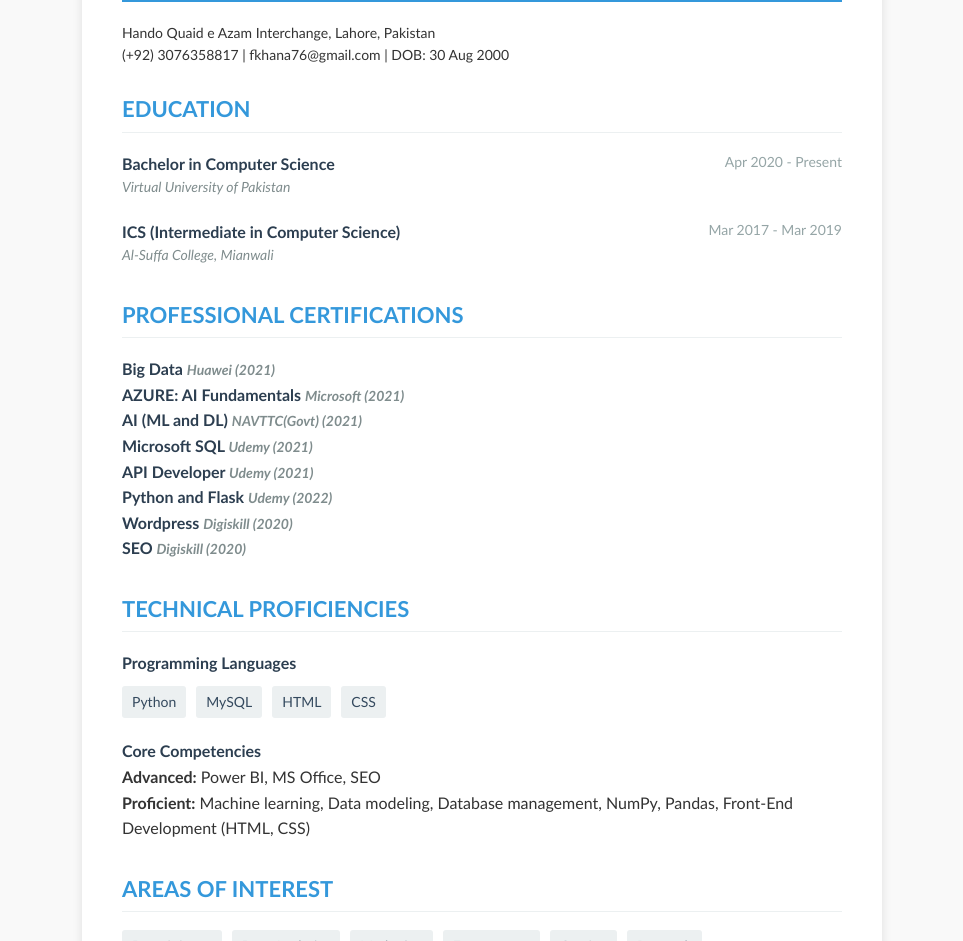
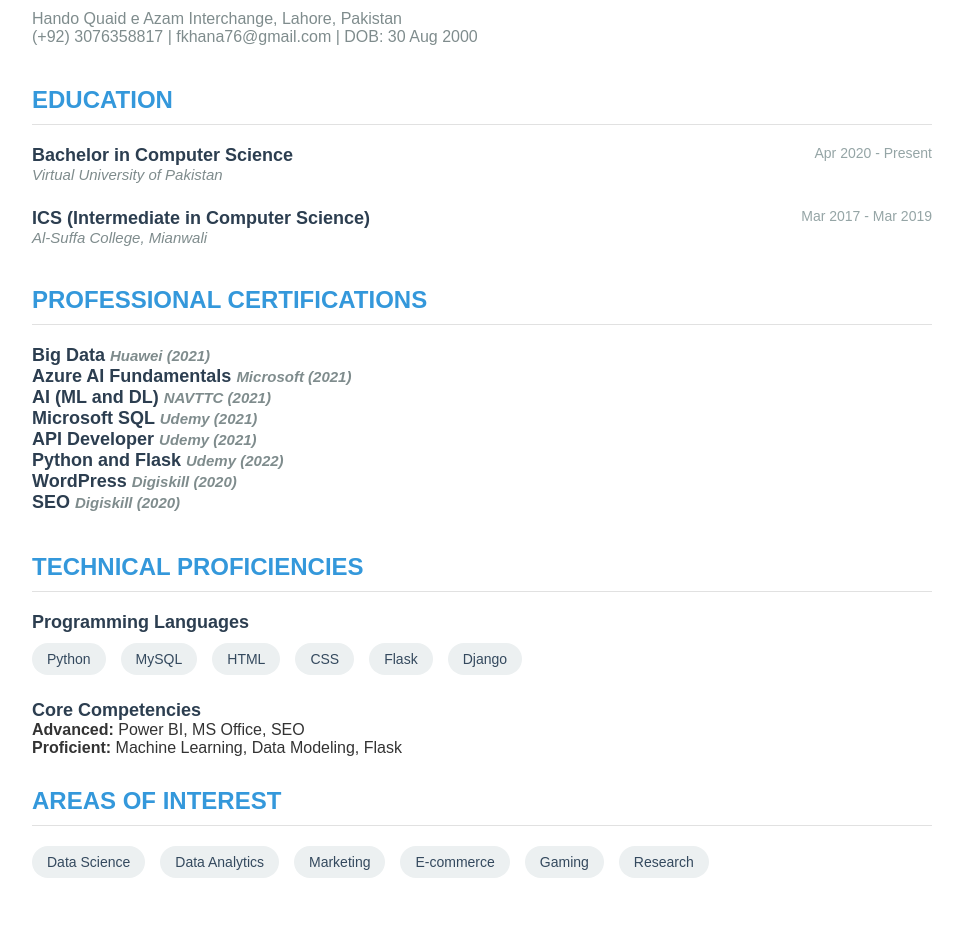
Before and after one commit to FozanAhmad/Resume-, a plain HTML site: page index.html in a window 1280 px wide. Shown: the part 212-1153 px from the top of the page, without its empty margins (158-1121 px from the left). Drawn offline with Linux system fonts and the light colour scheme.

Commit message:
index.html

```diff
--- a/index.html
+++ b/index.html
@@ -6,52 +6,55 @@
     <title>Fozan Ahmad - Professional Resume and Cover Letter</title>
     <style>
         body {
-            font-family: 'Calibri', 'Arial', sans-serif;
-            line-height: 1.6;
+            font-family: 'Arial', sans-serif;
             color: #333;
-            max-width: 800px;
-            margin: 0 auto;
-            padding: 40px;
-            background-color: #f9f9f9;
+            background-color: #f4f7f6;
+            margin: 0;
+            padding: 0;
         }
         .container {
-            background-color: #ffffff;
-            padding: 40px;
-            box-shadow: 0 0 10px rgba(0,0,0,0.1);
+            max-width: 900px;
+            margin: 50px auto;
+            background-color: #fff;
+            padding: 30px 40px;
+            box-shadow: 0 8px 16px rgba(0, 0, 0, 0.1);
+            border-radius: 10px;
         }
         h1 {
+            font-size: 32px;
             color: #2c3e50;
             border-bottom: 2px solid #3498db;
             padding-bottom: 10px;
-            margin-bottom: 20px;
-            font-size: 28px;
+            margin-bottom: 30px;
         }
         h2 {
             color: #3498db;
-            margin-top: 25px;
-            font-size: 22px;
-            border-bottom: 1px solid #ecf0f1;
-            padding-bottom: 5px;
+            font-size: 24px;
+            border-bottom: 1px solid #e1e1e1;
+            padding-bottom: 10px;
+            margin-top: 30px;
+            margin-bottom: 20px;
         }
         .contact-info {
-            margin-bottom: 25px;
-            font-size: 14px;
+            margin-bottom: 40px;
+            font-size: 16px;
+            color: #7f8c8d;
         }
         .section {
-            margin-bottom: 30px;
+            margin-bottom: 40px;
         }
         .item {
-            margin-bottom: 20px;
+            margin-bottom: 25px;
         }
         .item-title {
-            font-weight: bold;
-            font-size: 16px;
+            font-size: 18px;
+            font-weight: 600;
             color: #2c3e50;
         }
         .item-subtitle {
             font-style: italic;
             color: #7f8c8d;
-            font-size: 14px;
+            font-size: 15px;
         }
         .item-date {
             float: right;
@@ -61,53 +64,65 @@
         .skills-list {
             display: flex;
             flex-wrap: wrap;
-            gap: 10px;
+            gap: 15px;
             margin-top: 10px;
         }
         .skill-item {
             background-color: #ecf0f1;
-            padding: 5px 10px;
-            border-radius: 3px;
+            padding: 8px 15px;
+            border-radius: 20px;
             font-size: 14px;
             color: #34495e;
         }
         .clearfix::after {
             content: "";
+            display: table;
             clear: both;
-            display: table;
         }
         .cover-letter {
             display: none;
-            margin-bottom: 40px;
             font-size: 16px;
             line-height: 1.8;
+            margin-bottom: 40px;
         }
         .toggle-btn {
             background-color: #3498db;
             color: white;
             border: none;
-            padding: 10px 20px;
+            padding: 12px 25px;
             cursor: pointer;
             font-size: 16px;
-            margin-bottom: 20px;
+            border-radius: 25px;
+            transition: background-color 0.3s ease;
         }
         .toggle-btn:hover {
             background-color: #2980b9;
+        }
+        /* Responsive Design */
+        @media (max-width: 768px) {
+            .container {
+                padding: 20px;
+            }
+            h1 {
+                font-size: 28px;
+            }
+            h2 {
+                font-size: 20px;
+            }
         }
     </style>
 </head>
 <body>
     <div class="container">
-        <button class="toggle-btn" onclick="toggleCoverLetter()">Toggle Cover Letter</button>
+        <button class="toggle-btn" onclick="toggleCoverLetter()">View Cover Letter</button>
 
         <div id="coverLetter" class="cover-letter">
             <h2>COVER LETTER</h2>
             <p>Dear Hiring Manager,</p>
-            <p>I am writing to express my strong interest in the [Position] role at [Company Name]. As a passionate and driven computer science student with a diverse skill set in data science, machine learning, and web development, I am excited about the opportunity to contribute to your team and grow professionally.</p>
-            <p>Throughout my academic journey and through various certifications, I have developed a strong foundation in Python programming, data analysis, and AI technologies. My experience with tools such as Power BI, MySQL, and various machine learning libraries has equipped me with the skills to tackle complex data-driven challenges.</p>
-            <p>What sets me apart is my curiosity and eagerness to learn. I am constantly seeking new challenges and opportunities to expand my knowledge in the ever-evolving field of technology. My certifications in Big Data, Azure AI Fundamentals, and API development demonstrate my commitment to staying current with industry trends and best practices.</p>
-            <p>I am particularly drawn to [Company Name] because of [mention something specific about the company that interests you]. I believe my skills in [mention relevant skills] align well with the requirements of this position, and I am excited about the prospect of contributing to your team's success.</p>
-            <p>Thank you for considering my application. I look forward to the opportunity to discuss how my skills and enthusiasm can benefit your organization.</p>
+            <p>I am writing to express my interest in the [Position] role at [Company Name]. With a strong foundation in computer science, data science, machine learning, and web development, I am eager to contribute to your team and further my career in a professional setting.</p>
+            <p>My academic background, combined with hands-on experience in Python programming, AI technologies, and tools like Power BI and MySQL, has equipped me with the skills necessary to solve real-world challenges.</p>
+            <p>What excites me about [Company Name] is [specific reason]. My skills in [mention relevant skills] align with your needs, and I look forward to the opportunity to contribute to your team’s success.</p>
+            <p>Thank you for considering my application. I am enthusiastic about the opportunity to discuss how I can bring value to your organization.</p>
             <p>Sincerely,<br>Fozan Ahmad</p>
         </div>
 
@@ -137,12 +152,12 @@
             <h2>PROFESSIONAL CERTIFICATIONS</h2>
             <div class="item">
                 <div class="item-title">Big Data <span class="item-subtitle">Huawei (2021)</span></div>
-                <div class="item-title">AZURE: AI Fundamentals <span class="item-subtitle">Microsoft (2021)</span></div>
-                <div class="item-title">AI (ML and DL) <span class="item-subtitle">NAVTTC(Govt) (2021)</span></div>
+                <div class="item-title">Azure AI Fundamentals <span class="item-subtitle">Microsoft (2021)</span></div>
+                <div class="item-title">AI (ML and DL) <span class="item-subtitle">NAVTTC (2021)</span></div>
                 <div class="item-title">Microsoft SQL <span class="item-subtitle">Udemy (2021)</span></div>
                 <div class="item-title">API Developer <span class="item-subtitle">Udemy (2021)</span></div>
                 <div class="item-title">Python and Flask <span class="item-subtitle">Udemy (2022)</span></div>
-                <div class="item-title">Wordpress <span class="item-subtitle">Digiskill (2020)</span></div>
+                <div class="item-title">WordPress <span class="item-subtitle">Digiskill (2020)</span></div>
                 <div class="item-title">SEO <span class="item-subtitle">Digiskill (2020)</span></div>
             </div>
         </section>
@@ -156,14 +171,15 @@
                     <span class="skill-item">MySQL</span>
                     <span class="skill-item">HTML</span>
                     <span class="skill-item">CSS</span>
+                    <span class="skill-item">Flask</span>
+                    <span class="skill-item">Django</span> <!-- Added Django here -->
                 </div>
             </div>
             <div class="item">
                 <div class="item-title">Core Competencies</div>
                 <div><strong>Advanced:</strong> Power BI, MS Office, SEO</div>
-                <div><strong>Proficient:</strong> Machine learning, Data modeling, Database management, NumPy, Pandas, Front-End Development (HTML, CSS)</div>
-            </div>
-        </section>
+                <div><strong>Proficient:</strong> Machine Learning, Data Modeling, Flask
+
 
         <section class="section">
             <h2>AREAS OF INTEREST</h2>
@@ -181,11 +197,7 @@
     <script>
         function toggleCoverLetter() {
             var coverLetter = document.getElementById("coverLetter");
-            if (coverLetter.style.display === "none" || coverLetter.style.display === "") {
-                coverLetter.style.display = "block";
-            } else {
-                coverLetter.style.display = "none";
-            }
+            coverLetter.style.display = (coverLetter.style.display === "none" || coverLetter.style.display === "") ? "block" : "none";
         }
     </script>
 </body>
```
